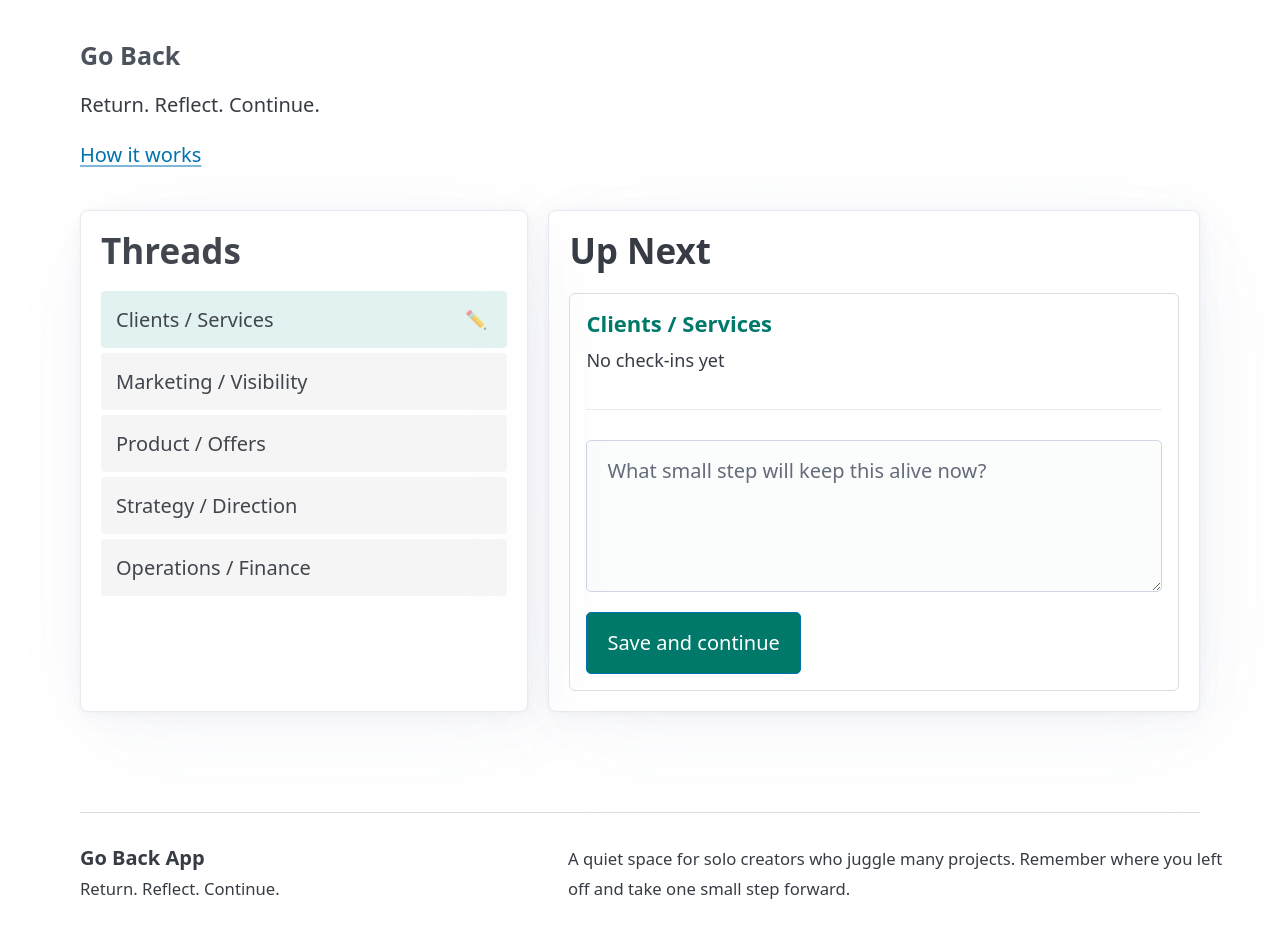
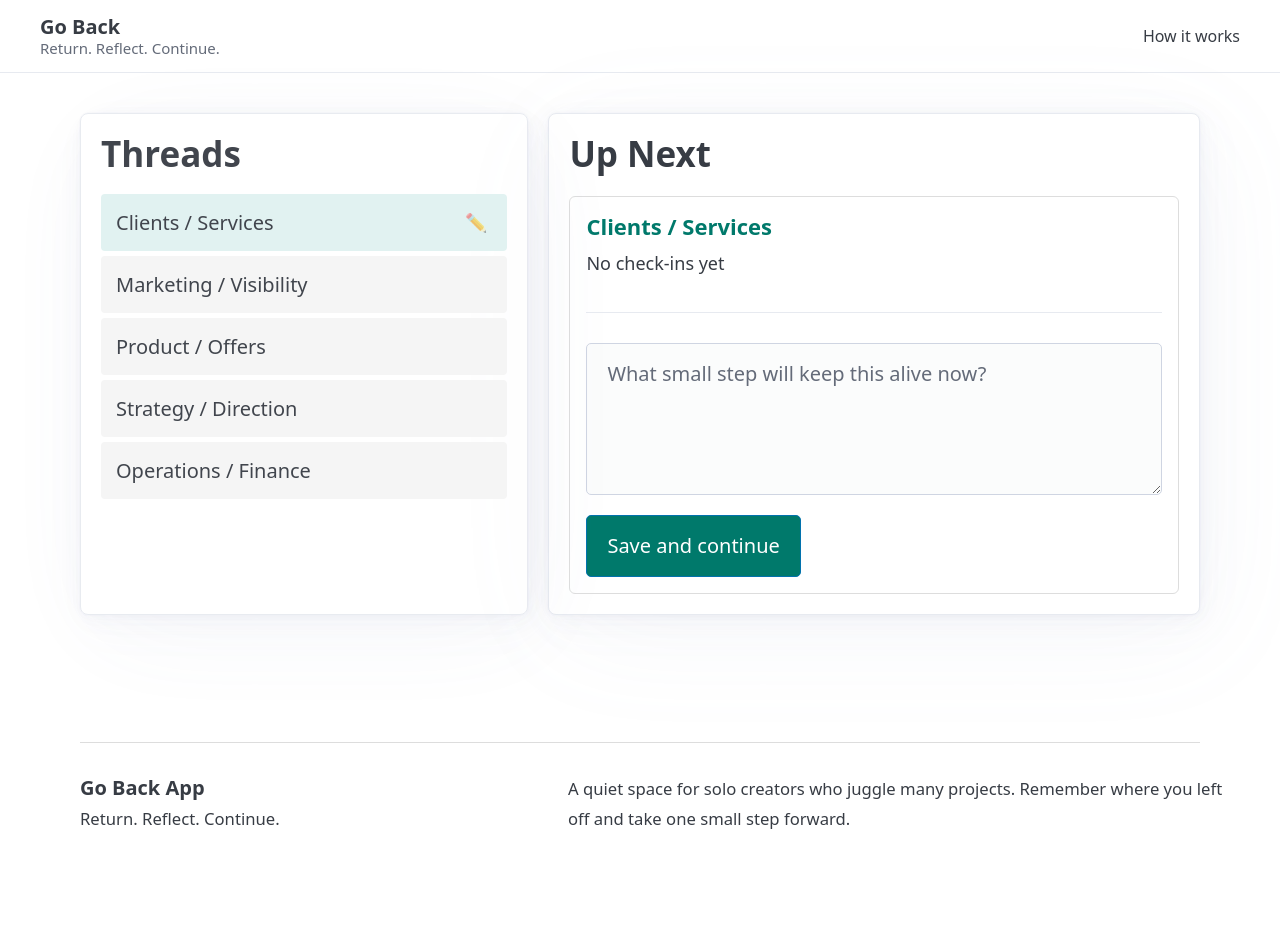
Before and after one commit to rutaio/gobackapp, a React (Vite) app in the folder frontend/: page / in a window 1280 px wide. Shown: the top 938 px of the page. After the commit the page ends 873 px from the top, so only its background shows below. Built offline with nearby package versions, Linux system fonts and the light colour scheme.

Commit message:
add minimal header with link to footer

```diff
--- a/frontend/src/components/Footer.tsx
+++ b/frontend/src/components/Footer.tsx
@@ -2,7 +2,7 @@ import '../styles/components/footer.css';
 
 export const Footer = () => {
   return (
-    <footer className="container footer">
+    <footer id="footer" className="container footer">
 
         <div>
           <strong>Go Back App</strong>
--- a/frontend/src/components/Header.tsx
+++ b/frontend/src/components/Header.tsx
@@ -3,15 +3,14 @@ import '../styles/components/header.css';
 export const Header = () => {
   return (
     <header>
-      <div>
-        <div>
-          <h4>Go Back</h4>
-          <p>Return. Reflect. Continue.</p>
-        </div>
-        <nav>
-          <a href="#footer">How it works</a>
-        </nav>
+      <div className="logo">
+        <strong>Go Back</strong>
+        <small>Return. Reflect. Continue.</small>
       </div>
+
+      <nav>
+        <a href="#footer">How it works</a>
+      </nav>
     </header>
   );
 };
--- a/frontend/src/pages/HomePage.tsx
+++ b/frontend/src/pages/HomePage.tsx
@@ -89,10 +89,10 @@ export const HomePage = () => {
   };
 
   return (
-    <main className="page">
-
+    <>
       <Header></Header>
 
+      <main className="page">
         <div className="dashboard">
           <article className="panel threads-panel">
             <ThreadsList
@@ -120,5 +120,6 @@ export const HomePage = () => {
 
         <Footer></Footer>
       </main>
+    </>
   );
 };
--- a/frontend/src/styles/components/header.css
+++ b/frontend/src/styles/components/header.css
@@ -2,5 +2,23 @@ header {
   display: flex;
   justify-content: space-between;
   align-items: center;
-  margin-bottom: 2rem;
+  padding: 0.75rem 2rem;
+  border-bottom: 1px solid var(--pico-muted-border-color);
 }
+
+.logo {
+  display: flex;
+  flex-direction: column;
+  line-height: 1.2;
+}
+
+.logo small {
+  font-size: 0.75rem;
+  color: var(--pico-muted-color);
+}
+
+nav a {
+  font-size: 0.8rem;
+  text-decoration: none;
+  color: var(--pico-primary-color);
+}
```
Lines whose indentation alone changed are shown as unchanged.
